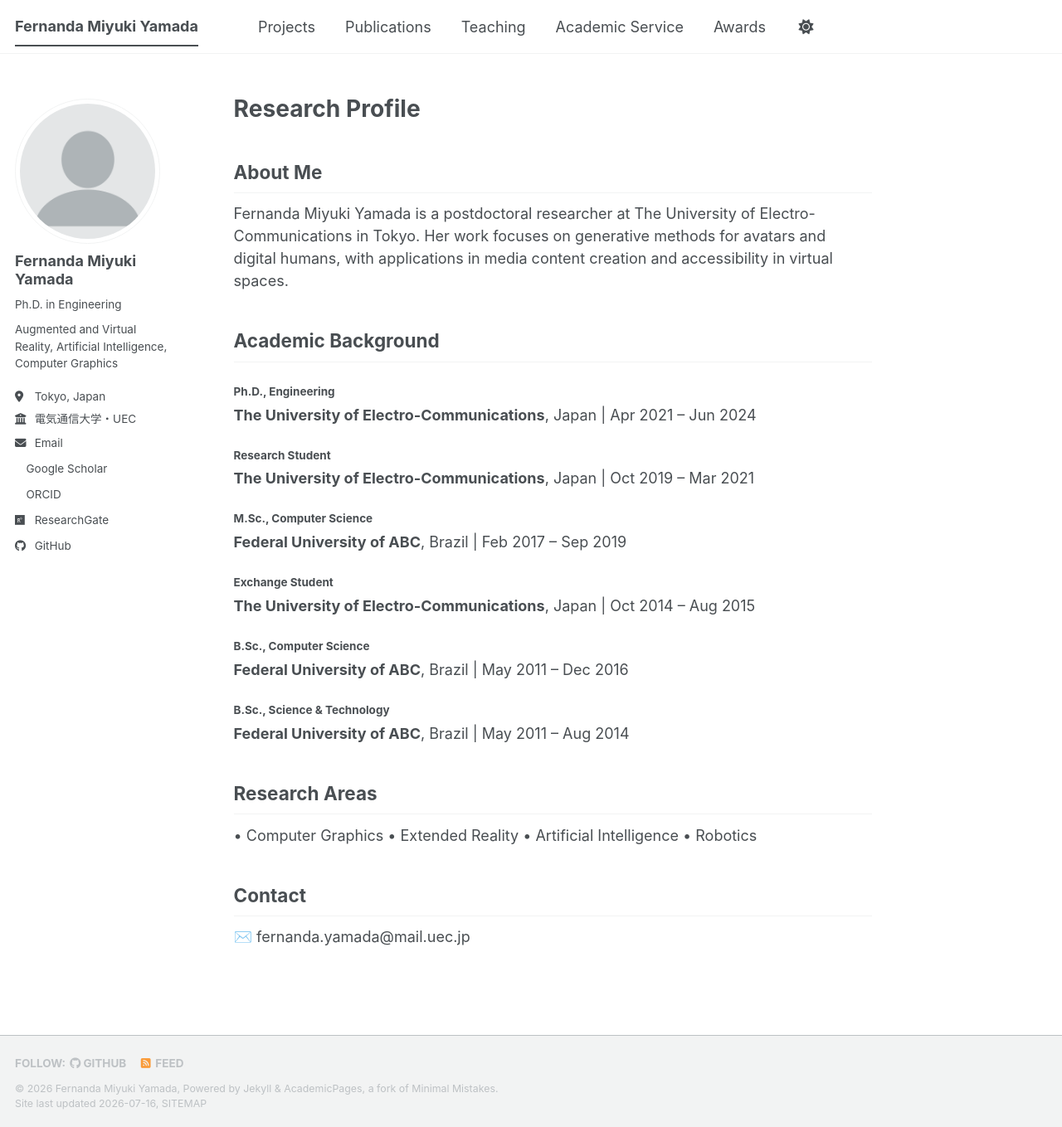
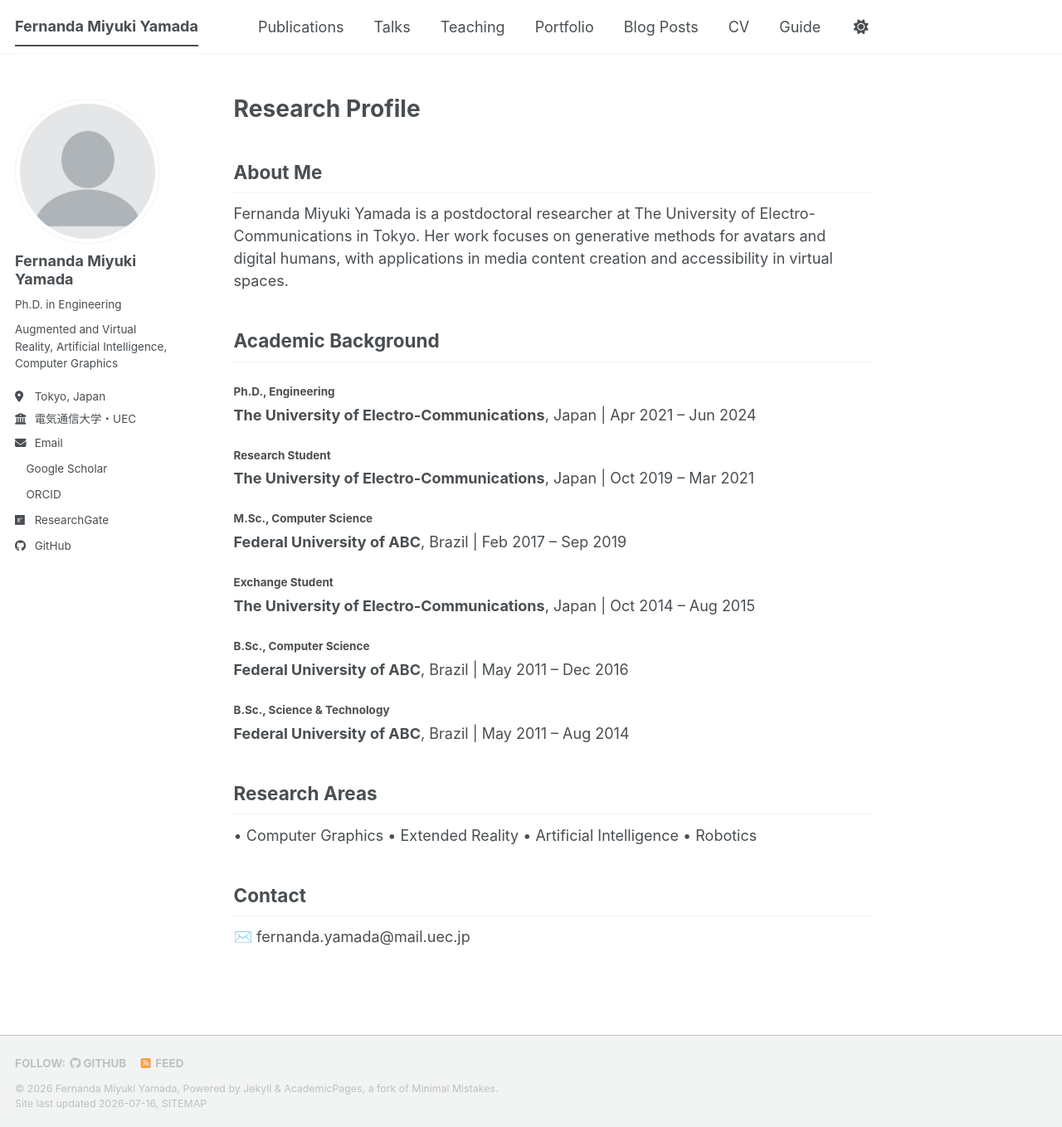
Before and after one commit to fernandamyamada1/fernandamyamada1.github.io, a Jekyll site: the page built from index.md, in a window 1280 px wide and 1359 px high. Shown: the whole window at 83% size. Built offline with Jekyll 4.4.1, drawn with Linux system fonts in a browser that asks for light colours; a style sheet for code colours, icons or effects is not loaded.

Commit message:
Returned navigation

```diff
--- a/_data/navigation.yml
+++ b/_data/navigation.yml
@@ -8,13 +8,26 @@
 #      Markdown formatted page while the second is generated using JSON.
 
 main:
-  - title: "Projects"
-    url: /projects/
   - title: "Publications"
     url: /publications/
+
+  - title: "Talks"
+    url: /talks/
+
   - title: "Teaching"
     url: /teaching/
-  - title: "Academic Service"
-    url: /service/
-  - title: "Awards"
-    url: /awards/
+
+  - title: "Portfolio"
+    url: /portfolio/
+
+  - title: "Blog Posts"
+    url: /year-archive/
+
+  - title: "CV"
+    url: /cv/
+
+  # - title: "CV"
+  #   url: /cv-json/
+
+  - title: "Guide"
+    url: /markdown/
```
